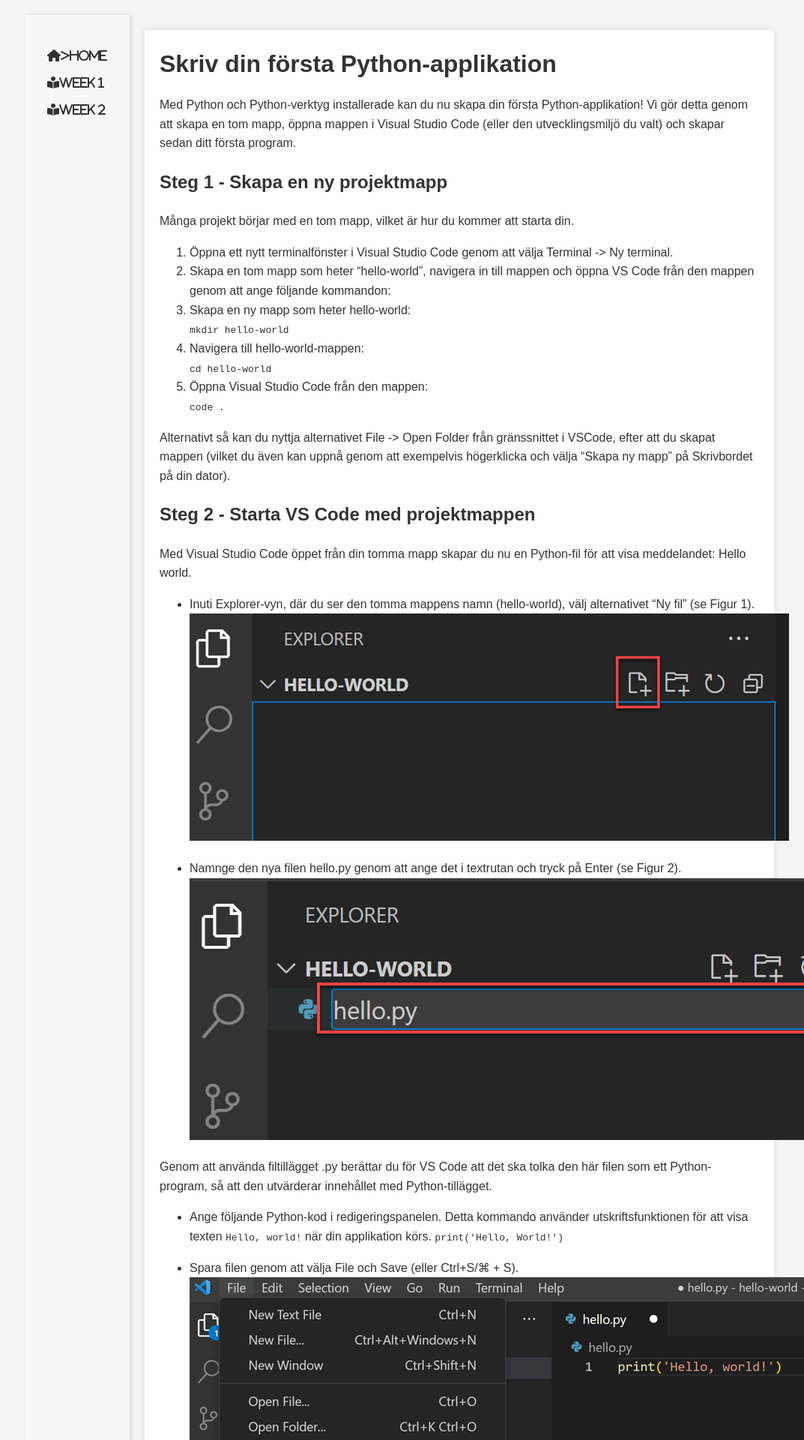
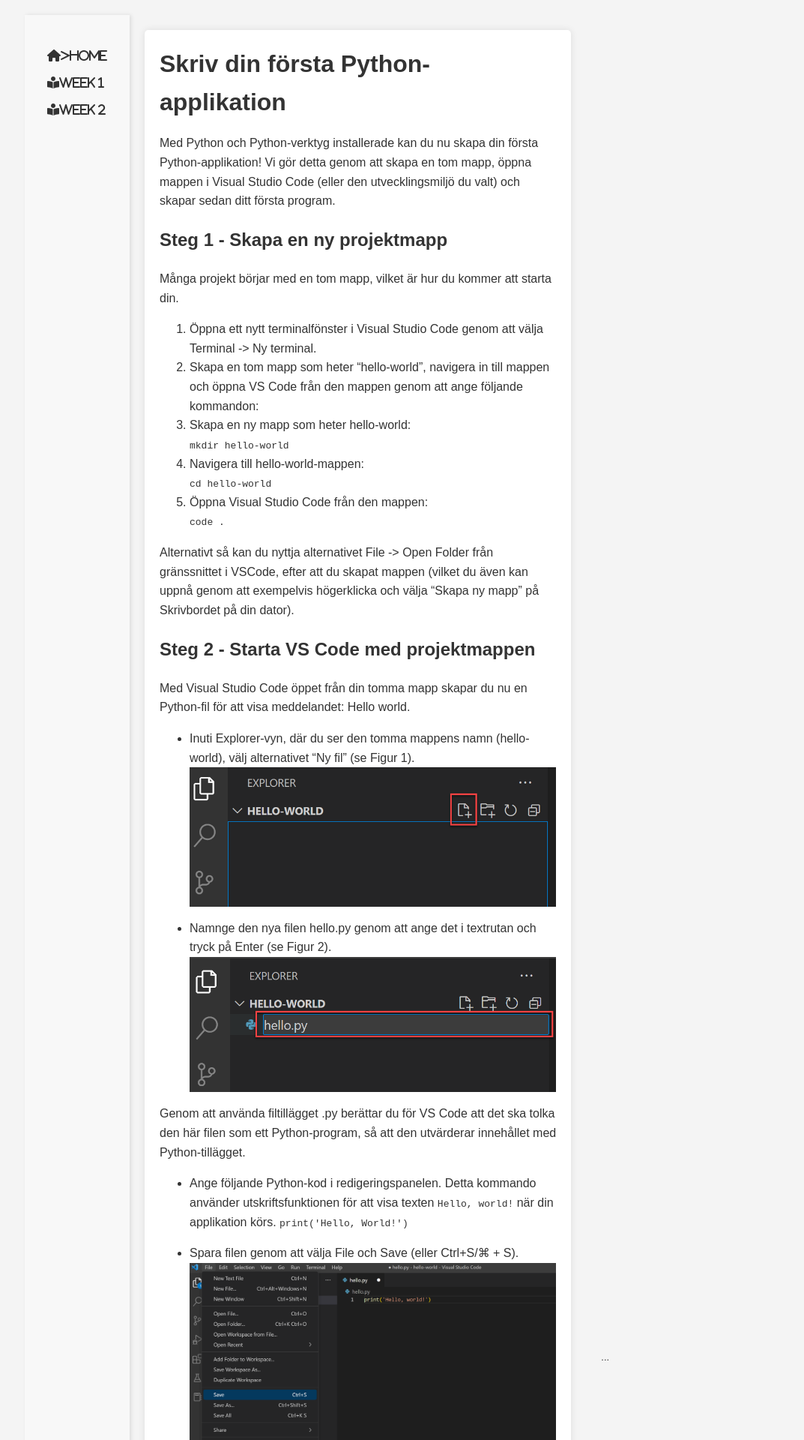
Before and after one commit to noitaloiv/fundamentalPython, a Jekyll site: the page built from week1/first_app.md, in a window 1280 px wide. Shown: the top 1920 px of the page at 75% size, without its empty margins (207-1280 px from the left). Built offline with Jekyll 4.4.1, drawn with Linux system fonts in a browser that asks for light colours.

Commit message:
Update style.css

```diff
--- a/assets/css/style.css
+++ b/assets/css/style.css
@@ -166,3 +166,20 @@ main {
     width: 20px; /* Ensure icons have a consistent width */
     text-align: center; /* Center the icon if it's narrower than the width */
 }
+
+/* Make images responsive */
+img {
+    max-width: 100%; /* Ensures images are never wider than their container */
+    height: auto; /* Maintains the aspect ratio */
+    display: block; /* Removes bottom space associated with inline elements */
+    margin: 0 auto; /* Centers images */
+}
+
+/* Class for styled images */
+.styled-image {
+    border: 1px solid #ddd; /* Light grey border */
+    border-radius: 4px; /* Slight rounding of corners */
+    padding: 5px; /* Space between the border and the image */
+    box-shadow: 0 2px 5px rgba(0,0,0,0.1); /* Subtle shadow for depth */
+    margin-bottom: 20px; /* Space below the image */
+}
```
